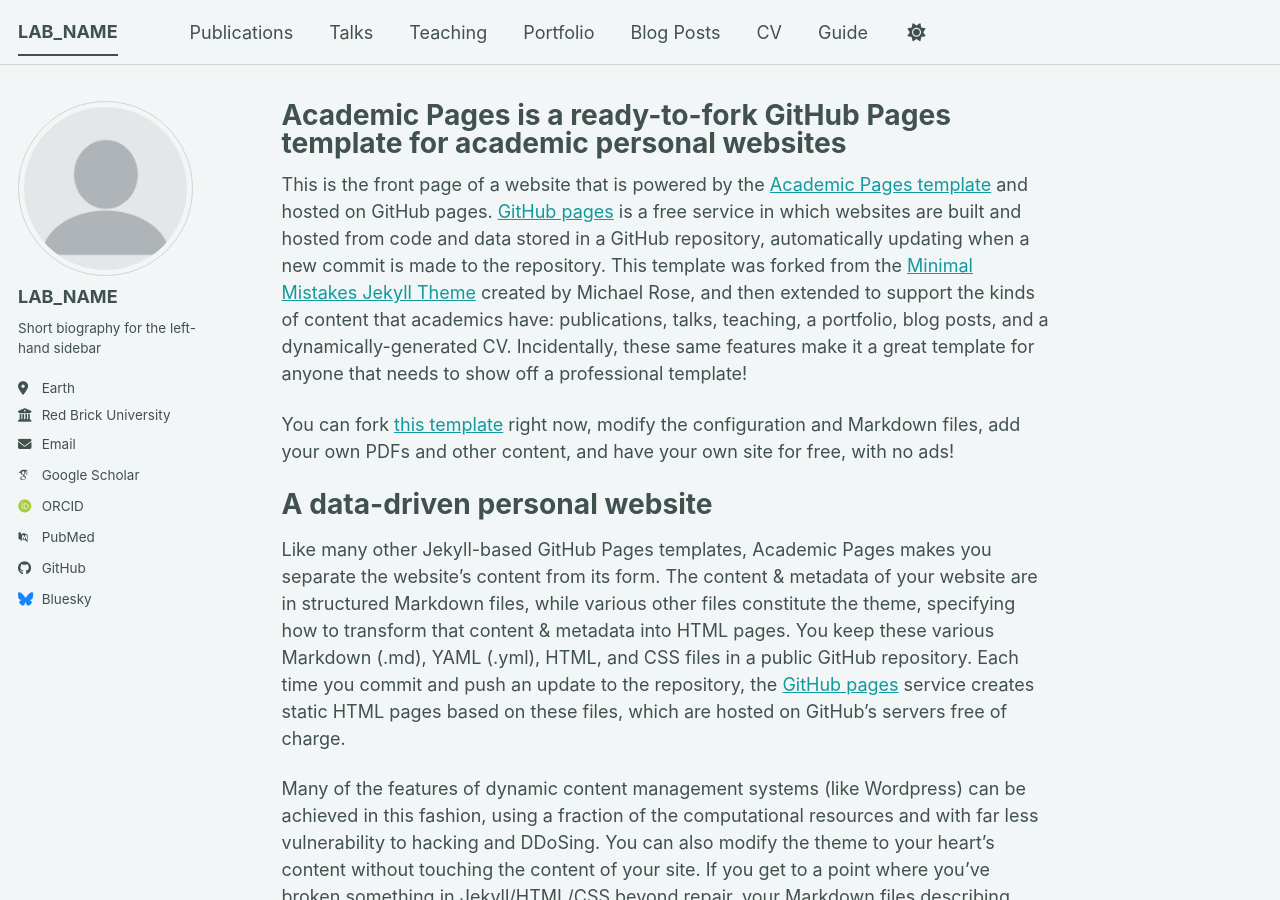
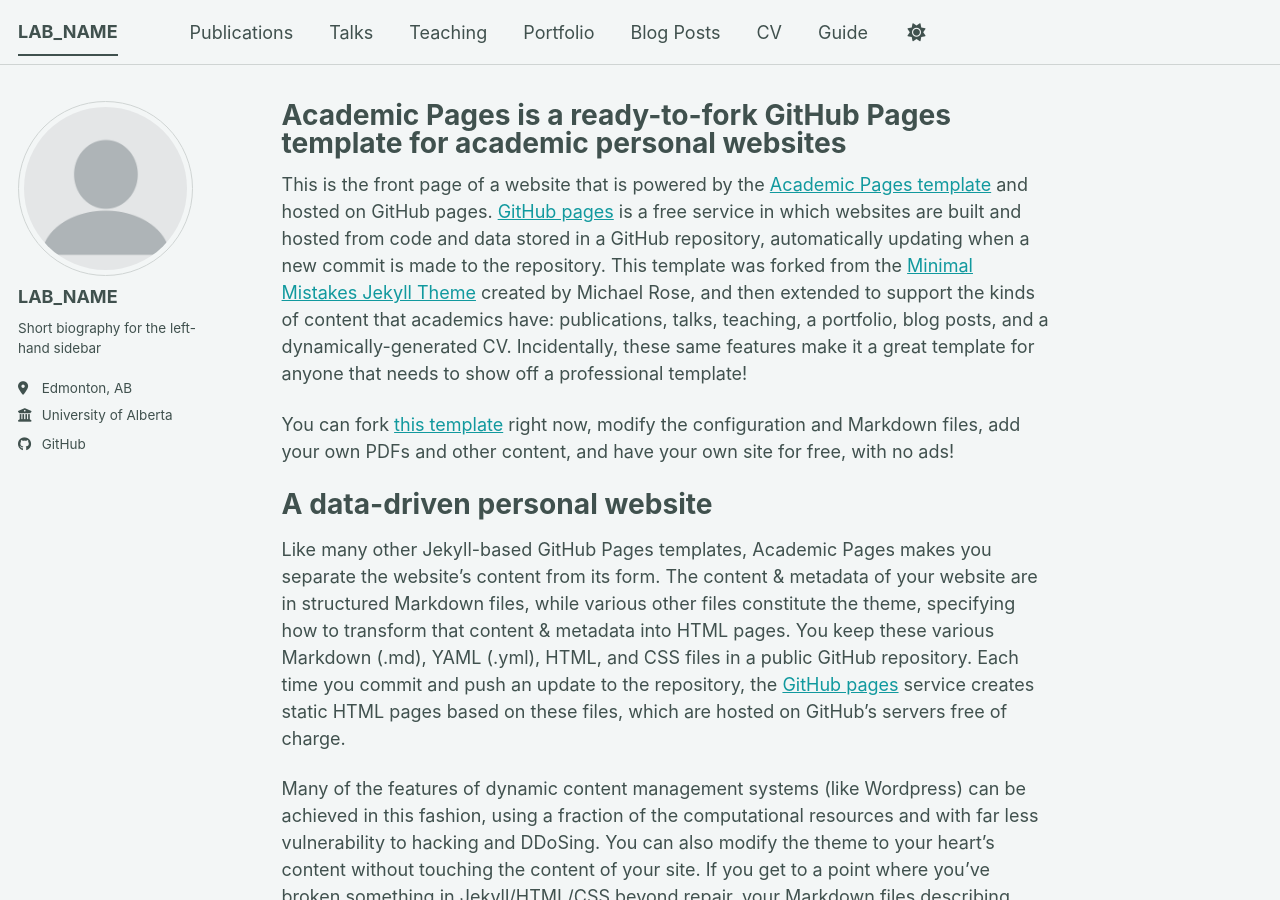
Before and after one commit to WildFire-ML/wildfire-ml.github.io, a Jekyll site: the page built from _pages/about.md, in a window 1280 px wide and 900 px high. Built offline with Jekyll 4.4.1, drawn with Linux system fonts in a browser that asks for light colours; some web fonts are replaced; a script bundle is joined from its source files by our own code; library files that are not in the unit come from our copies.

Commit message:
Update _config.yml

```diff
--- a/_config.yml
+++ b/_config.yml
@@ -27,21 +27,21 @@
   name             : "LAB_NAME"
   pronouns         : # example: "she/her"
   bio              : "Short biography for the left-hand sidebar"
-  location         : "Earth"
-  employer         : "Red Brick University"
+  location         : "Edmonton, AB"
+  employer         : "University of Alberta"
   uri              : # URL
-  email            : "none@example.org"
+  email            : # None
 
   # Academic websites
   academia         : # URL
   arxiv            : # URL - Update with the correct link to your profile
-  googlescholar    : "https://scholar.google.com/citations?user=PS_CX0AAAAAJ"
+  googlescholar    : # None
   inspire-hep      : # URL
   impactstory      : # URL
-  orcid            : "https://orcid.org/yourorcidurl"
+  orcid            : # None
   semantic         : # URL
   ssrn             : # URL
-  pubmed           : "https://www.ncbi.nlm.nih.gov/pubmed/?term=john+snow"
+  pubmed           : # None
   researchgate     : # URL
   scopus           : # URL
   zotero           : # URL
@@ -51,13 +51,13 @@
   bitbucket        : # Username - Update with your username on the site
   codepen          : # Username
   dribbble         : # Username
-  github           : "academicpages"
+  github           : "wildfire-ml"
   kaggle           : # Username
   stackoverflow    : # User number or user number and name (i.e., use "1" or "1/jeff-atwood")
 
   # Social media
   artstation       : # Username
-  bluesky          : "bsky.app" # Replace this with you Bluesky username
+  bluesky          : # None
   facebook         : # Username
   flickr           : # Username
   foursquare       : # Username
```
